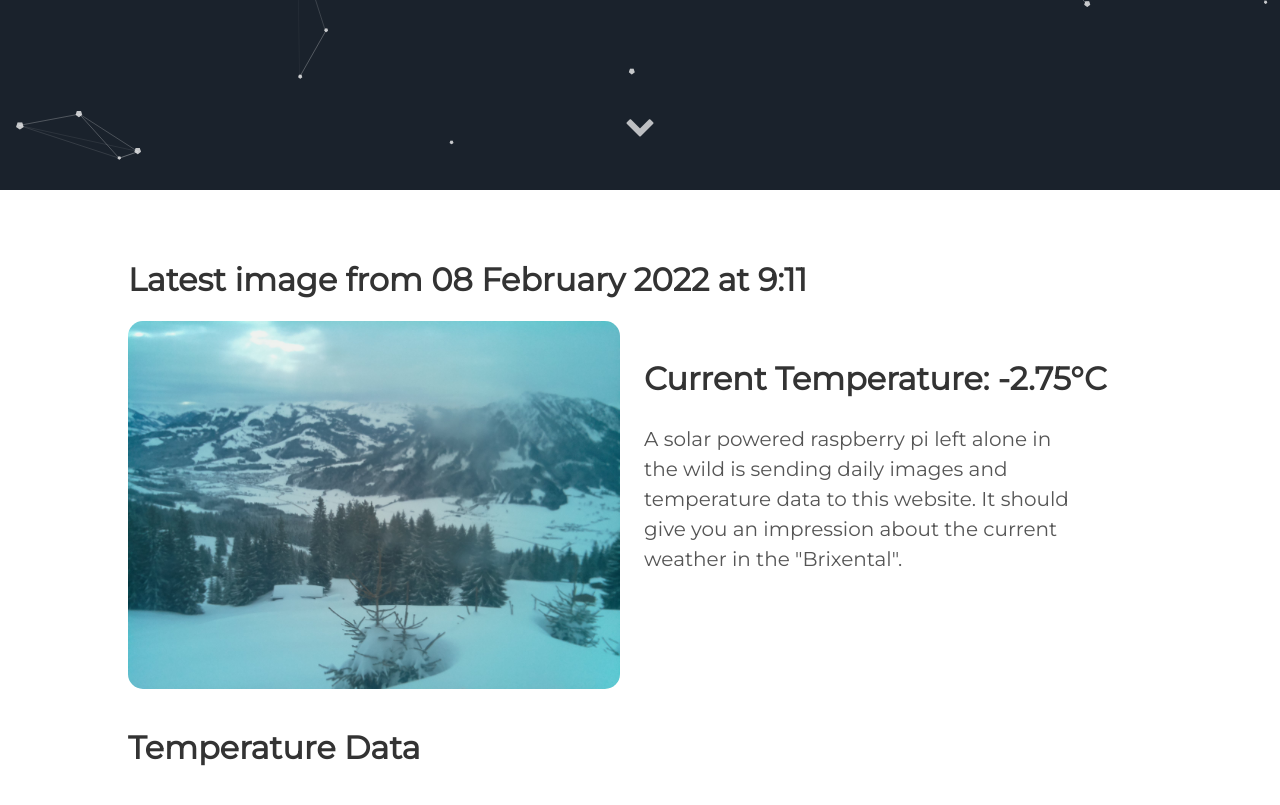
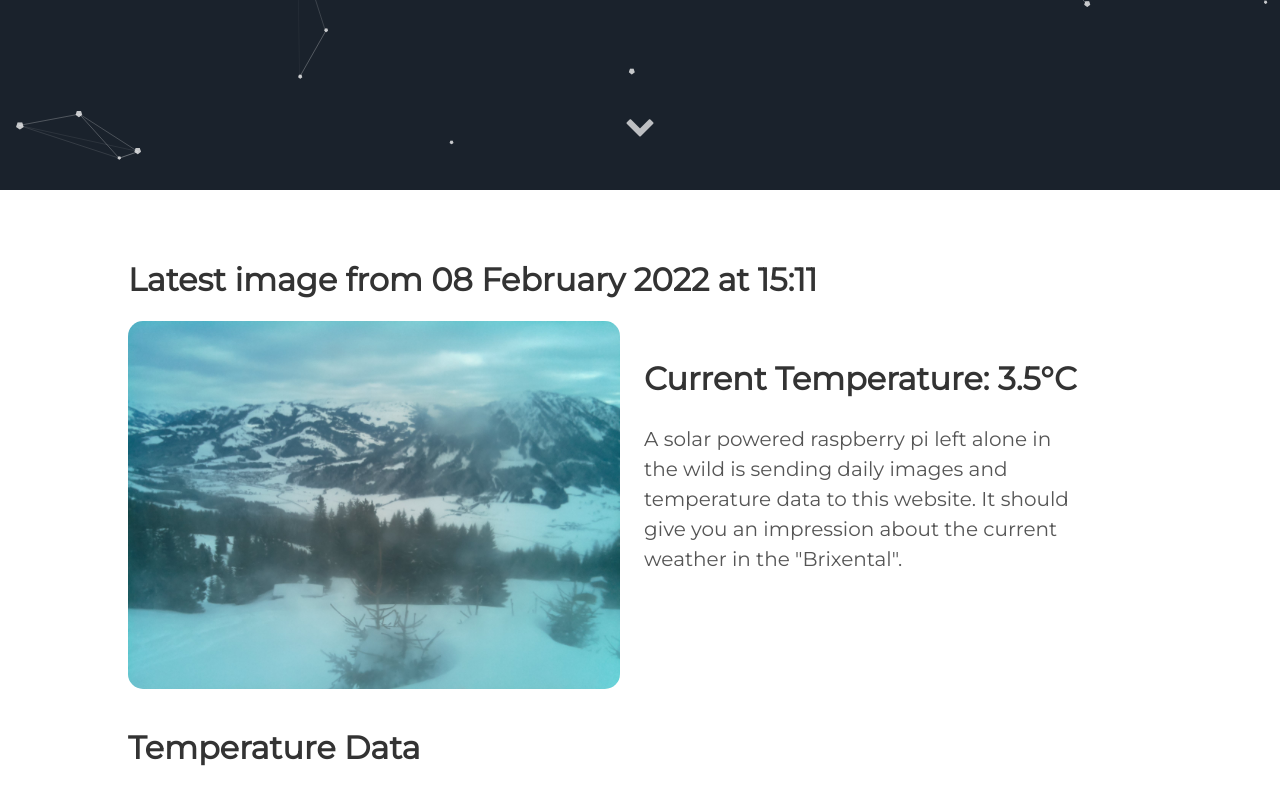
Before and after one commit to vektorious/vektorious.github.io, a Jekyll site: the page built from resources/huette.md, in a window 1280 px wide and 900 px high, scrolled down 710 px. Shown: the top 805 px of the window. Built offline with Jekyll 4.4.1, drawn with Linux system fonts in a browser that asks for light colours.

Commit message:
I'm a bot beep boop

```diff
--- a/resources/huette.md
+++ b/resources/huette.md
@@ -6,13 +6,13 @@
 description: 'Live image from the Austrian alps'
 twitter_text: ' '
 ---
-## Latest image from 08 February 2022 at  9:11
+## Latest image from 08 February 2022 at 15:11
 <div class="huette">
   <div class="huette-image">
     <img src="{{ "/assets/img/huette.jpg" | prepend: site.baseurl }}">
   </div>
   <div class="huette-text">
-        <h2>Current Temperature: -2.75°C</h2>
+        <h2>Current Temperature: 3.5°C</h2>
         <p>A solar powered raspberry pi left alone in the wild is sending daily images and temperature data to this website. It should give you an impression about the current weather in the "Brixental".</p>
 
   </div>
```
Also changed, not shown: rpi-script/2022-02-08_150943.txt (renamed from rpi-script/2022-02-08_090941.txt, +5 -5 lines), rpi-script/huette.md (+2 -2 lines), assets/img/huette.jpg, assets/img/temp_plot.png, rpi-script/temp_plot.png, 1 other file.
